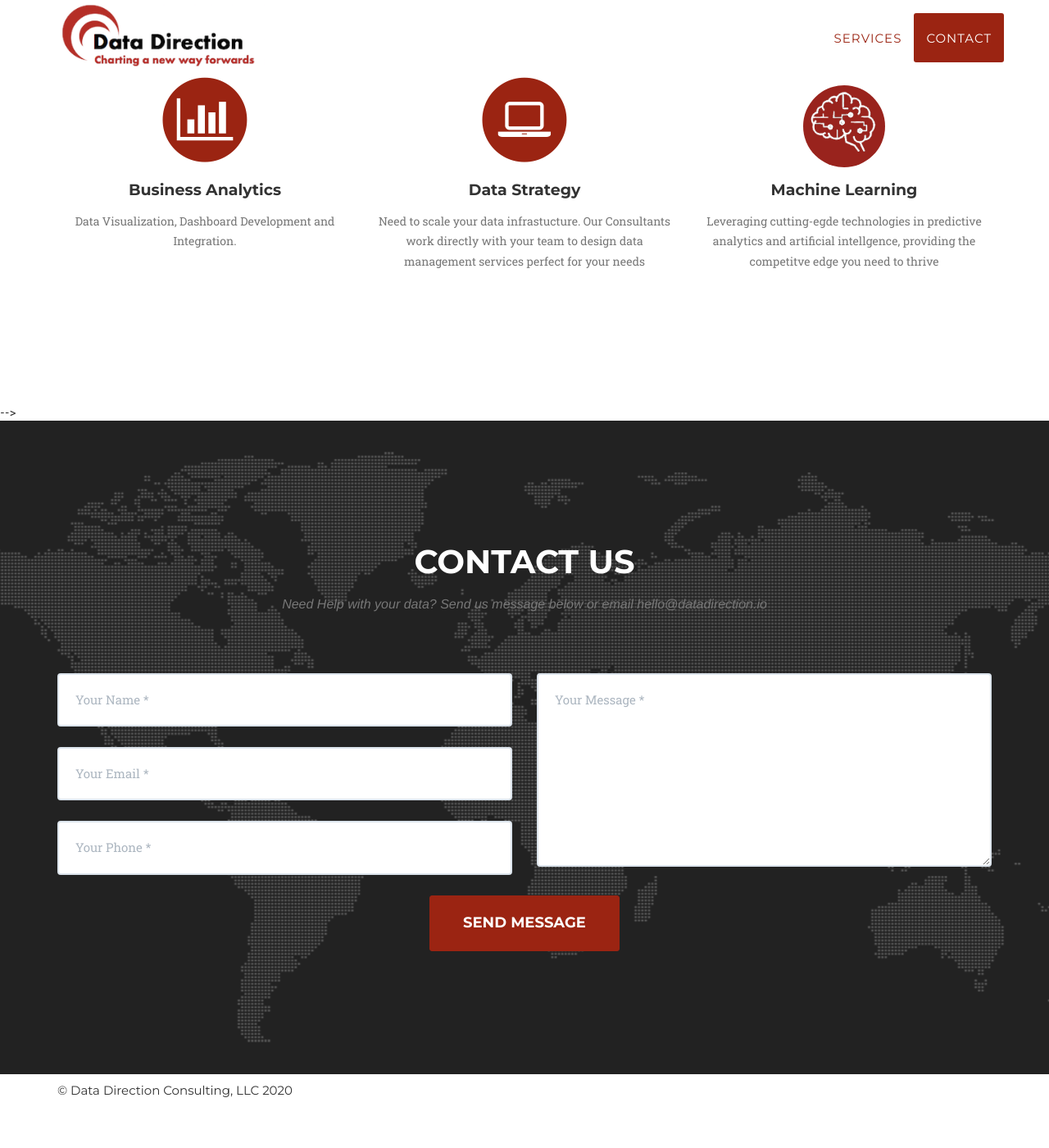
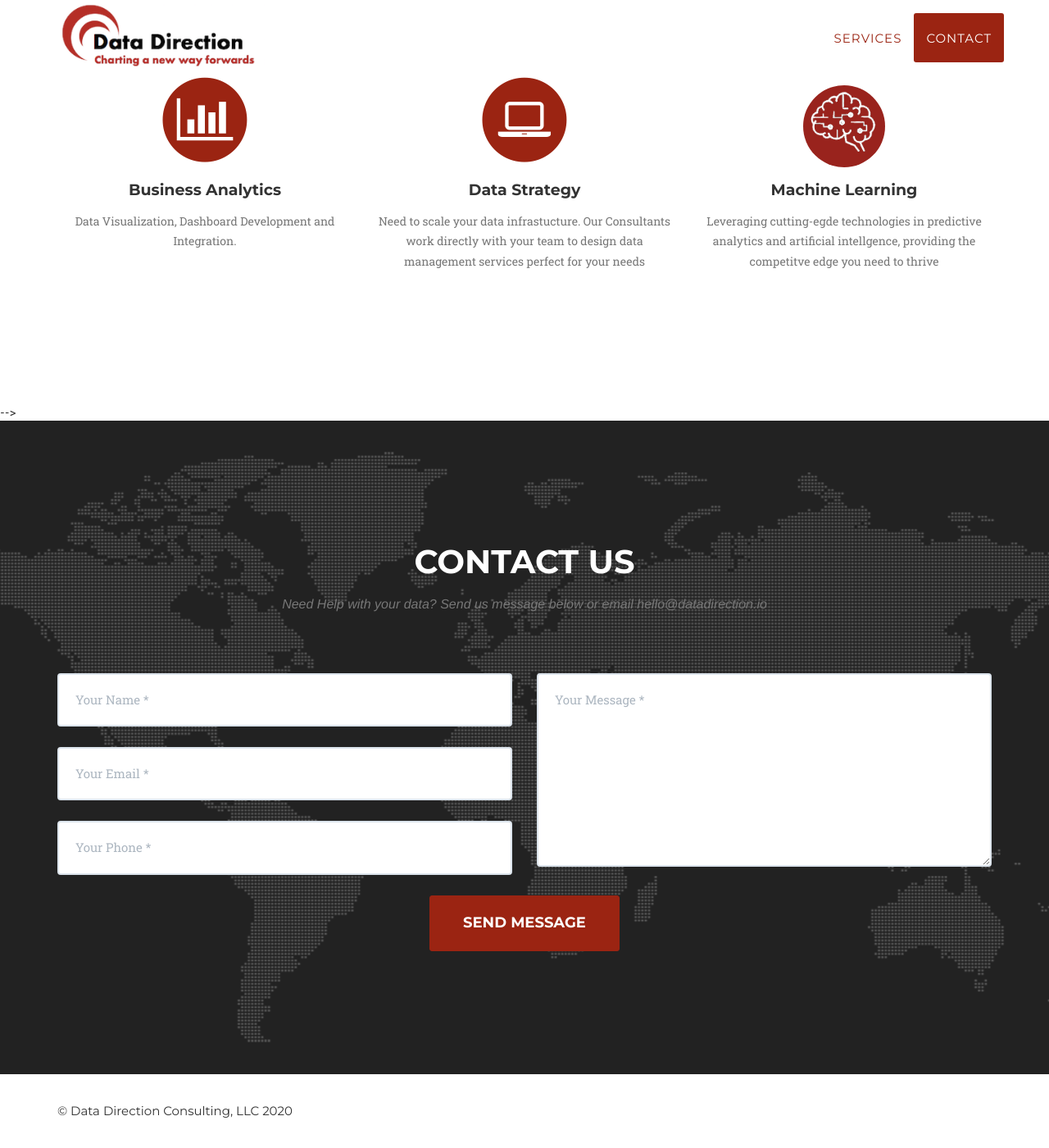
Before and after one commit to mespina1/datadirection.github.io, a Jekyll site: the page built from index.markdown, in a window 1280 px wide and 1400 px high, scrolled down 1000 px. Shown: the whole window at 82% size. Built offline with Jekyll 4.4.1, drawn with Linux system fonts in a browser that asks for light colours; some web fonts are replaced; before the commit the page ends 2350 px from its top, so only the background shows below that.

Commit message:
Update agency.css

```diff
--- a/_includes/css/agency.css
+++ b/_includes/css/agency.css
@@ -751,8 +751,7 @@ section#contact .text-danger {
 }
 
 footer {
-    padding: 0px 0;
-    text-align:
+    padding: 25px 0;
 }
 
 footer span.copyright {
```
